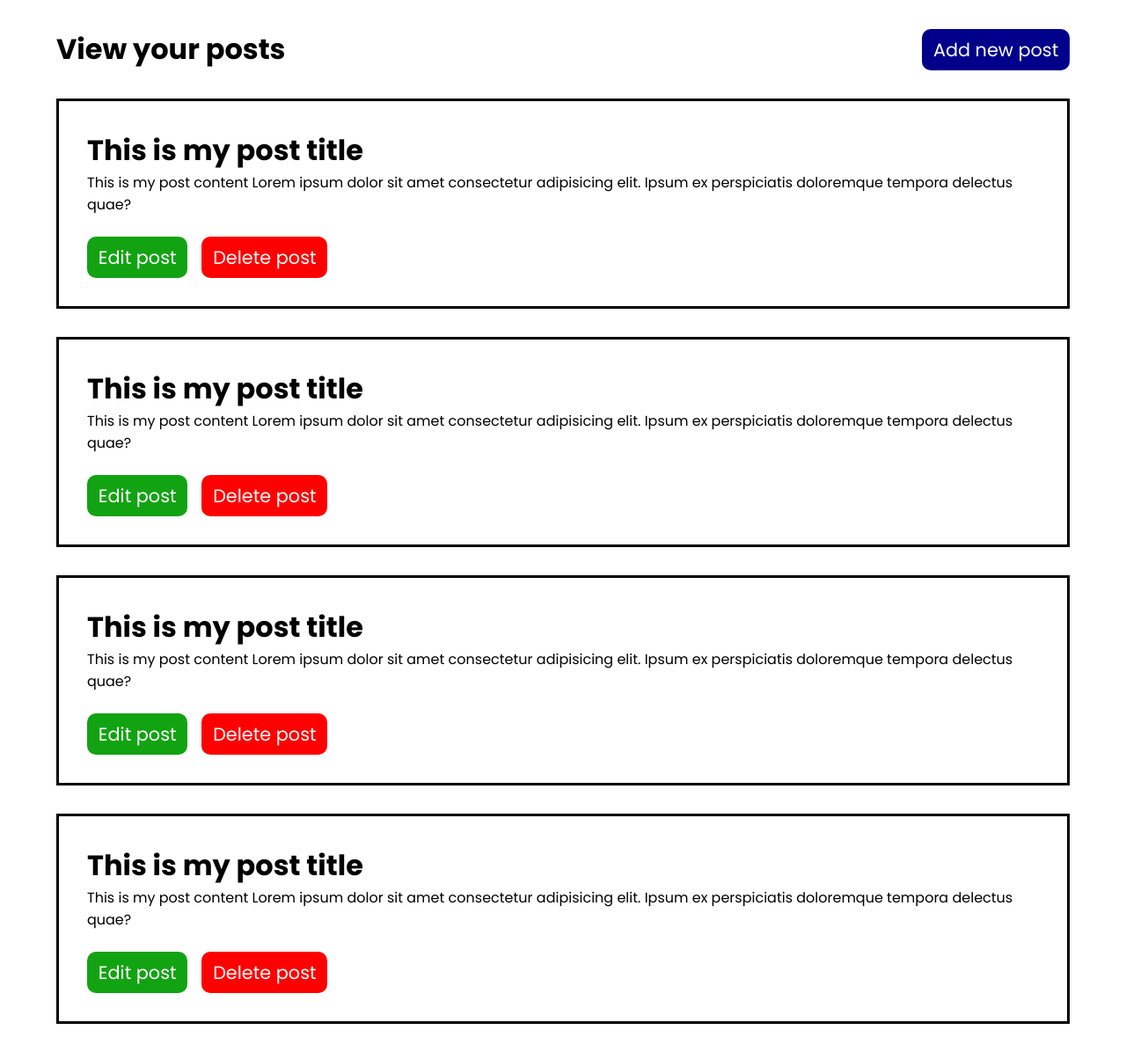
After one commit to afraaz2002/devduopart2, a Node server app: template frontend/views/posts.html in a window 1280 px wide. The commit adds this page. Shown: the whole page at 88% size. Run offline with Node 20, Linux system fonts and the light colour scheme; the template is opened without the code that fills it, so the values that code supplies are empty.

Commit message:
frontend-2

```diff
--- a/backend/config/db.js
+++ b/backend/config/db.js
@@ -1,6 +1,4 @@
 import mysql from 'mysql2';
-
-
 
 const pool = mysql.createPool({
   host: 'localhost',
@@ -19,6 +17,4 @@ pool.getConnection((err, connection) => {
   }
 });
 
-
-
 export default pool.promise();
--- a/frontend/public/style.css
+++ b/frontend/public/style.css
@@ -1,42 +1,42 @@
 @import url('https://fonts.googleapis.com/css2?family=Poppins:ital,wght@0,100;0,200;0,300;0,400;0,500;0,600;0,700;0,800;0,900;1,100;1,200;1,300;1,400;1,500;1,600;1,700;1,800;1,900&display=swap');
 
-*{
+* {
     margin: 0;
     padding: 0;
     box-sizing: border-box;
     font-family: "Poppins", sans-serif;
 }
 
-.login-container{
+.login-container {
     width: 100%;
 }
 
-.flex{
+.flex {
     display: flex;
     justify-content: center;
     align-items: center;
 }
 
-.login-img{
+.login-img {
     width: 50%;
     height: 100vh;
     object-fit: cover;
 }
 
-.form-panel{
+.form-panel {
     flex: 1;
     justify-content: flex-start;
     font-size: 1.5rem;
 }
 
-.form-input{
+.form-input {
     flex-direction: column;
     align-items: flex-start;
     margin-left: 20%;
     gap: 1rem;
 }
 
-.input-box{
+.input-box {
     width: 20rem;
     padding: 0.5rem 0.8rem;
     font-size: 1.3rem;
@@ -45,7 +45,7 @@
     outline: none;
 }
 
-.login-btn{
+.login-btn {
     border: none;
     padding: 0.5rem 0.8rem;
     border-radius: 10px;
@@ -54,20 +54,20 @@
     font-size: 1.3rem;
 }
 
-.container{
+.container {
     width: 90%;
     margin: 2rem auto;
 }
 
-.nav{
+.nav {
     justify-content: space-between;
 }
 
-.main{
+.main {
     margin: 2rem 0
 }
 
-.logo{
+.logo {
     font-size: 3rem;
     font-weight: bold;
     background: linear-gradient(45deg, #ff5733, #ffc107);
@@ -80,10 +80,12 @@
     max-width: 100%;
     overflow: hidden;
 }
+
 .slides {
     display: flex;
     transition: transform 0.5s ease-in-out;
 }
+
 .slide {
     width: 100%;
     display: none;
@@ -91,29 +93,77 @@
     object-fit: cover;
     margin: 2rem 0;
 }
+
 .slide.active {
     display: block;
 }
 
-.prev, .next {
+.prev,
+.next {
     position: absolute;
     top: 50%;
     transform: translateY(-50%);
-    background: rgba(0,0,0,0.5);
+    background: rgba(0, 0, 0, 0.5);
     color: white;
     border: none;
     padding: 10px;
     cursor: pointer;
 }
-.prev { left: 10px; }
-.next { right: 10px; }
 
-.posts-section{
+.prev {
+    left: 10px;
+}
+
+.next {
+    right: 10px;
+}
+
+.posts-section {
     display: grid;
-    grid-template-columns: repeat(3,1fr);
+    grid-template-columns: repeat(3, 1fr);
+    gap: 1rem;
+    position: relative;
+}
+
+.card-img {
+    width: 100%;
+}
+
+.card-heading {
+    display: none;
+    position: absolute;
+    color: white;
+    background-color: rgba(0, 0, 0, 0.205);
+    padding: 1rem;
+}
+
+.card:hover .card-heading {
+    display: block;
+}
+
+.footer {
+    width: 100%;
+    text-align: center;
+    background-color: black;
+    color: white;
+    padding: 1rem;
+}
+
+.posts>* {
+    margin-bottom: 2rem;
+}
+
+.user-posts{
+    padding: 2rem;
+    border: 3px solid black;
+}
+
+.posts-heading{
+    justify-content: space-between;
+}
+
+.post-buttons{
+    justify-content: flex-start;
+    margin-top: 1.5rem;
     gap: 1rem;
 }
-
-.card-img{
-    width: 100%;
-}
--- /dev/null
+++ b/frontend/views/posts.html
@@ -0,0 +1,59 @@
+<!DOCTYPE html>
+<html lang="en">
+
+<head>
+    <meta charset="UTF-8">
+    <meta name="viewport" content="width=device-width, initial-scale=1.0">
+    <title>Your posts</title>
+    <link rel="stylesheet" href="../public/style.css">
+</head>
+
+<body>
+    <div class="container posts">
+        <div class="posts-heading flex">
+            <h1>View your posts</h1>
+            <button class="login-btn" style="background-color: darkblue;">Add new post</button>
+        </div>
+
+        <div class="user-posts">
+            <h1 class="post-title">This is my post title</h1>
+            <p class="post-content">This is my post content Lorem ipsum dolor sit amet consectetur adipisicing elit.
+                Ipsum ex perspiciatis doloremque tempora delectus quae?</p>
+            <div class="post-buttons flex">
+                <button class="login-btn" style="background-color: rgb(18, 163, 18);">Edit post</button>
+                <button class="login-btn" style="background-color: red;">Delete post</button>
+            </div>
+        </div>
+        <div class="user-posts">
+            <h1 class="post-title">This is my post title</h1>
+            <p class="post-content">This is my post content Lorem ipsum dolor sit amet consectetur adipisicing elit.
+                Ipsum ex perspiciatis doloremque tempora delectus quae?</p>
+            <div class="post-buttons flex">
+                <button class="login-btn" style="background-color: rgb(18, 163, 18);">Edit post</button>
+                <button class="login-btn" style="background-color: red;">Delete post</button>
+            </div>
+        </div>
+        <div class="user-posts">
+            <h1 class="post-title">This is my post title</h1>
+            <p class="post-content">This is my post content Lorem ipsum dolor sit amet consectetur adipisicing elit.
+                Ipsum ex perspiciatis doloremque tempora delectus quae?</p>
+            <div class="post-buttons flex">
+                <button class="login-btn" style="background-color: rgb(18, 163, 18);">Edit post</button>
+                <button class="login-btn" style="background-color: red;">Delete post</button>
+            </div>
+        </div>
+        <div class="user-posts">
+            <h1 class="post-title">This is my post title</h1>
+            <p class="post-content">This is my post content Lorem ipsum dolor sit amet consectetur adipisicing elit.
+                Ipsum ex perspiciatis doloremque tempora delectus quae?</p>
+            <div class="post-buttons flex">
+                <button class="login-btn" style="background-color: rgb(18, 163, 18);">Edit post</button>
+                <button class="login-btn" style="background-color: red;">Delete post</button>
+            </div>
+        </div>
+    </div>
+
+
+</body>
+
+</html>
```
Also changed, not shown: backend/app.js (+1 -7 lines), frontend/views/index.html (+16 -6 lines).
